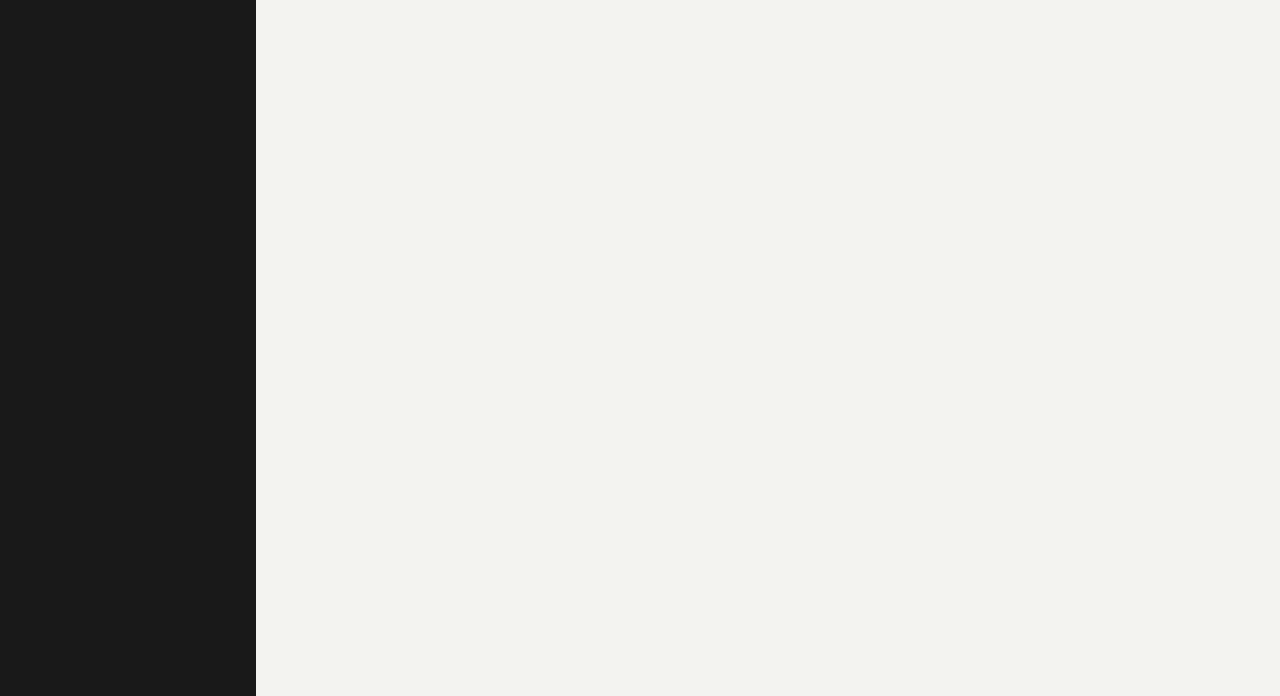
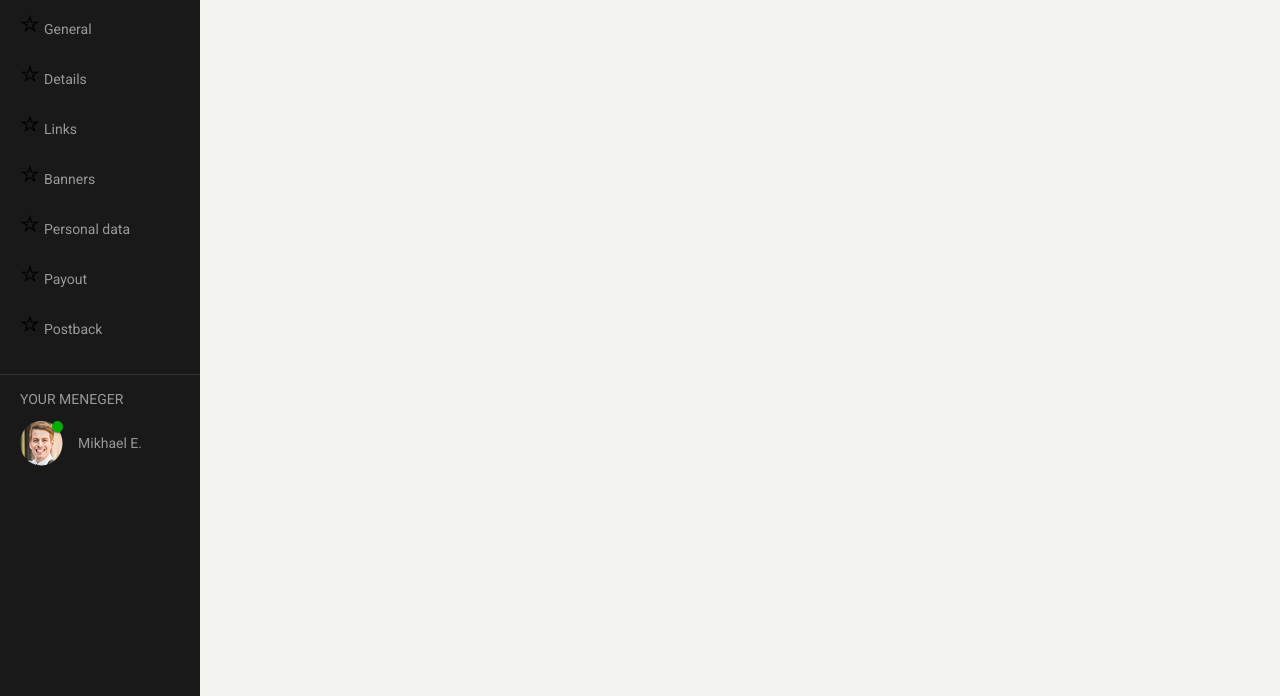
Before and after one commit to dawidbar/AdminPanel, a website: page index.html in a window 1280 px wide. Shown: the part 104-800 px from the top of the page. Drawn offline with Linux system fonts and the light colour scheme.

Commit message:
Add Sidebar

```diff
--- a/index.html
+++ b/index.html
@@ -29,11 +29,50 @@
         </div>
     </div>
     <div class="sidebar">
+        <img src="images/logo.png"alt="image" class="logo">
         <button type="button" class="navbutton">
             <span class="icon-bar"></span>
             <span class="icon-bar"></span>
             <span class="icon-bar"></span>
         </button>
+        <ul>
+            <li>
+                <div class="orange"></div>
+                <img src="images/general.svg" alt="image" class="linkimg">
+                <a href="#">General</a>
+            </li>
+            <li>
+                <img src="images/general.svg" alt="image" class="linkimg">
+                <a href="#">Details</a>
+            </li>
+            <li>
+                <img src="images/general.svg" alt="image" class="linkimg">
+                <a href="#">Links</a>
+            </li>
+            <li>
+                <img src="images/general.svg" alt="image" class="linkimg">
+                <a href="#">Banners</a>
+            </li>
+            <li>
+                <img src="images/general.svg" alt="image" class="linkimg">
+                <a href="#">Personal data</a>
+            </li>
+            <li>
+                <img src="images/general.svg" alt="image" class="linkimg">
+                <a href="#">Payout</a>
+            </li>
+            <li>
+                <img src="images/general.svg" alt="image" class="linkimg">
+                <a href="#">Postback</a>
+            </li>
+        </ul>
+        <div class="meneger">
+            <p>YOUR MENEGER</p>
+            <div class="avatar">
+                <img src="images/avatar.png" alt="image">
+                <p>Mikhael E.</p>
+            </div>
+        </div>
     </div>
 </body>
 
--- a/sass/_layout.scss
+++ b/sass/_layout.scss
@@ -1,3 +1,12 @@
+* {
+    box-sizing: border-box;
+}
+.row::before,
+.row::after {
+	content:"";
+	display: table ;
+	clear: both;
+ }
 .col-1 {width: 8.33%;}
 .col-2 {width: 16.66%;}
 .col-3 {width: 25%;}
--- a/sass/style.scss
+++ b/sass/style.scss
@@ -82,7 +82,7 @@ body {
     }
 }
 .sidebar {
-    width: 20%;
+    width: 200px;
     height: 100%;
     background-color:#191919;
     position: fixed;
@@ -105,4 +105,47 @@ body {
         background-color: white;
         margin: 4px;
     }
+    ul {
+        list-style-type: none;
+        padding-left: 0px;
+        padding-bottom: 20px;
+        border-bottom: 1px solid #333333;
+        li {
+            padding-left: 20px;
+            &:hover {
+                background-color: #696c72
+            }
+        }
+        a {
+            font-size: 14px;
+            font-family: "Roboto";
+            color: #999999;
+            line-height: 50px;
+            text-decoration: none;
+        }
+    }
+    .logo {
+        margin-top: 15px;
+        margin-left: 20px;
+    }
+    .linkimg {
+        width: 20px;
+        height: 20px;
+    }
+    .meneger {
+        p {
+        font-size: 14px;
+        font-family: "Roboto";
+        color: #999999;
+        padding-left: 20px;
+        }
+        .avatar {
+           display: flex;
+           padding-left: 20px;
+
+           p {
+               padding-left: 15px;
+           }
+        }
+    }
 }
```
Also changed, not shown: css/style.css, images/avatar.png (added), images/logo.png (added), 1 other file.
